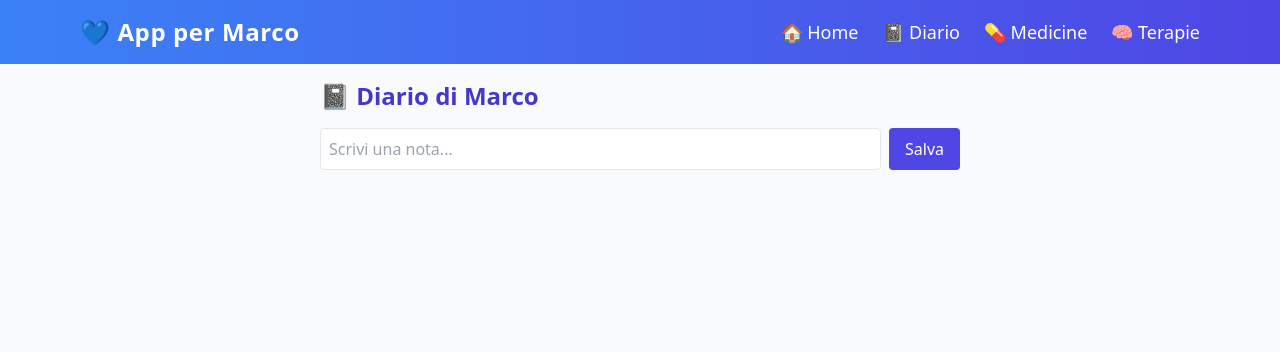
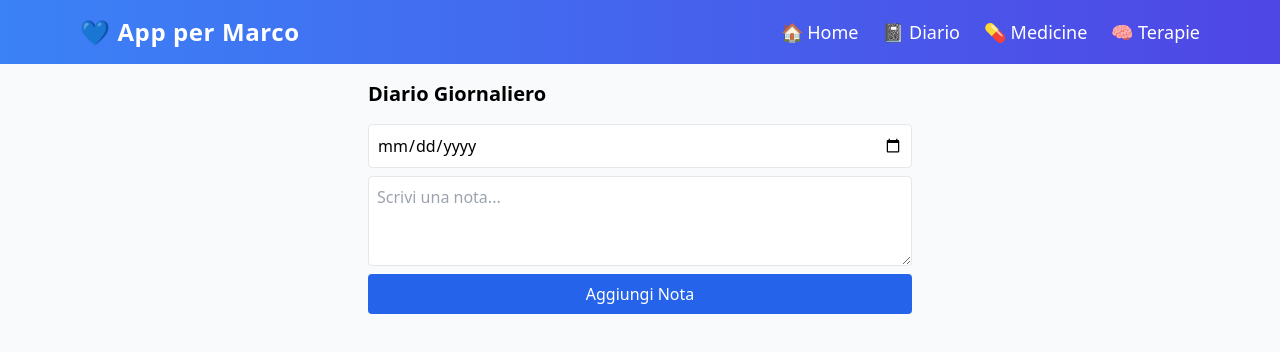
Before and after one commit to Arcasius/app-per-marco, a React (Vite) app: page /diario in a window 1280 px wide. Shown: the top 352 px of the page. Built offline with nearby package versions, Linux system fonts and the light colour scheme; the HTML template or start-up script is replaced by a standard one.

Commit message:
Add files via upload

```diff
--- a/src/components/Diario.jsx
+++ b/src/components/Diario.jsx
@@ -1,72 +1,48 @@
-import React, { useState, useEffect } from 'react';
 
-export default function Diario() {
-  const [note, setNote] = useState('');
-  const [list, setList] = useState([]);
+import React, { useState } from 'react';
 
-  const getToday = () => {
-    return new Date().toLocaleDateString('it-IT', {
-      day: '2-digit',
-      month: 'long',
-      year: 'numeric',
-    });
+const Diario = () => {
+  const [note, setNote] = useState([]);
+  const [testo, setTesto] = useState('');
+  const [data, setData] = useState('');
+
+  const handleAggiungi = () => {
+    if (!testo || !data) return;
+    const nuova = { testo, data };
+    setNote([...note, nuova]);
+    setTesto('');
+    setData('');
   };
 
-  useEffect(() => {
-    const saved = JSON.parse(localStorage.getItem('diario') || '[]');
-    setList(saved);
-  }, []);
-
-  const saveNote = () => {
-    if (!note.trim()) return;
-
-    const newItem = {
-      note: note.trim(),
-      date: getToday(),
-    };
-
-    const updated = [...list, newItem];
-    setList(updated);
-    localStorage.setItem('diario', JSON.stringify(updated));
-    setNote('');
+  const raggruppaNote = () => {
+    return note.reduce((acc, n) => {
+      if (!acc[n.data]) acc[n.data] = [];
+      acc[n.data].push(n.testo);
+      return acc;
+    }, {});
   };
 
-  const grouped = list.reduce((acc, item) => {
-    acc[item.date] = acc[item.date] || [];
-    acc[item.date].push(item.note);
-    return acc;
-  }, {});
+  const notePerData = raggruppaNote();
 
   return (
-    <div className="max-w-2xl mx-auto p-4">
-      <h2 className="text-2xl font-semibold mb-4 text-indigo-700">📓 Diario di Marco</h2>
-      <div className="flex gap-2 mb-4">
-        <input
-          value={note}
-          onChange={(e) => setNote(e.target.value)}
-          placeholder="Scrivi una nota..."
-          className="p-2 border rounded w-full"
-        />
-        <button
-          onClick={saveNote}
-          className="bg-indigo-600 text-white px-4 py-2 rounded hover:bg-indigo-700"
-        >
-          Salva
-        </button>
+    <div className="p-4 max-w-xl mx-auto">
+      <h2 className="text-xl font-bold mb-4">Diario Giornaliero</h2>
+      <div className="grid grid-cols-1 gap-2 mb-4">
+        <input className="border p-2 rounded" type="date" value={data} onChange={(e) => setData(e.target.value)} />
+        <textarea className="border p-2 rounded" rows="3" placeholder="Scrivi una nota..." value={testo} onChange={(e) => setTesto(e.target.value)} />
+        <button className="bg-blue-600 text-white p-2 rounded" onClick={handleAggiungi}>Aggiungi Nota</button>
       </div>
 
-      {Object.keys(grouped).reverse().map((date) => (
-        <div key={date} className="mb-6">
-          <h3 className="text-lg font-semibold text-gray-800 mb-2">🗓️ {date}</h3>
-          <ul className="space-y-2">
-            {grouped[date].map((entry, idx) => (
-              <li key={idx} className="bg-indigo-100 border border-indigo-300 rounded p-3 text-sm">
-                {entry}
-              </li>
-            ))}
-          </ul>
+      {Object.entries(notePerData).map(([giorno, testi], idx) => (
+        <div key={idx} className="mb-6 border rounded p-4 bg-white shadow-sm">
+          <h3 className="font-bold text-lg mb-2">🗓️ {giorno}</h3>
+          {testi.map((t, i) => (
+            <p key={i} className="mb-2">• {t}</p>
+          ))}
         </div>
       ))}
     </div>
   );
-}
+};
+
+export default Diario;
--- a/src/components/Medicine.jsx
+++ b/src/components/Medicine.jsx
@@ -1,84 +1,69 @@
-import React, { useState, useEffect } from 'react';
 
-export default function Medicine() {
-  const [name, setName] = useState('');
-  const [time, setTime] = useState('');
-  const [list, setList] = useState([]);
+import React, { useState } from 'react';
 
-  const getToday = () => {
-    return new Date().toLocaleDateString('it-IT', {
-      day: '2-digit',
-      month: 'long',
-      year: 'numeric',
-    });
+const Medicine = () => {
+  const [medicineList, setMedicineList] = useState([]);
+  const [nome, setNome] = useState('');
+  const [orario, setOrario] = useState('');
+  const [data, setData] = useState('');
+  const [editingIndex, setEditingIndex] = useState(null);
+
+  const handleAggiungi = () => {
+    if (!nome || !orario || !data) return;
+    const nuova = { nome, orario, data };
+    if (editingIndex !== null) {
+      const aggiornata = [...medicineList];
+      aggiornata[editingIndex] = nuova;
+      setMedicineList(aggiornata);
+      setEditingIndex(null);
+    } else {
+      setMedicineList([...medicineList, nuova]);
+    }
+    setNome('');
+    setOrario('');
+    setData('');
   };
 
-  useEffect(() => {
-    const saved = JSON.parse(localStorage.getItem('medicine') || '[]');
-    setList(saved);
-  }, []);
-
-  const addMedicine = () => {
-    if (!name.trim() || !time) {
-      alert('Inserisci un nome e un orario');
-      return;
-    }
-
-    const newItem = {
-      name: name.trim(),
-      time,
-      date: getToday(),
-    };
-
-    const updated = [...list, newItem];
-    setList(updated);
-    localStorage.setItem('medicine', JSON.stringify(updated));
-    setName('');
-    setTime('');
+  const handleModifica = (index) => {
+    const m = medicineList[index];
+    setNome(m.nome);
+    setOrario(m.orario);
+    setData(m.data);
+    setEditingIndex(index);
   };
 
-  const grouped = list.reduce((acc, item) => {
-    acc[item.date] = acc[item.date] || [];
-    acc[item.date].push(item);
-    return acc;
-  }, {});
+  const handleElimina = (index) => {
+    const aggiornata = [...medicineList];
+    aggiornata.splice(index, 1);
+    setMedicineList(aggiornata);
+  };
 
   return (
-    <div className="max-w-2xl mx-auto p-4">
-      <h2 className="text-2xl font-semibold mb-4 text-indigo-700">💊 Medicine</h2>
-      <div className="flex flex-wrap gap-2 mb-4">
-        <input
-          value={name}
-          onChange={(e) => setName(e.target.value)}
-          placeholder="Nome medicina"
-          className="p-2 border rounded w-full sm:w-auto"
-        />
-        <input
-          type="time"
-          value={time}
-          onChange={(e) => setTime(e.target.value)}
-          className="p-2 border rounded"
-        />
-        <button
-          onClick={addMedicine}
-          className="bg-indigo-600 text-white px-4 py-2 rounded hover:bg-indigo-700"
-        >
-          Aggiungi
+    <div className="p-4 max-w-xl mx-auto">
+      <h2 className="text-xl font-bold mb-4">Gestione Medicine</h2>
+      <div className="grid grid-cols-1 gap-2 mb-4">
+        <input className="border p-2 rounded" placeholder="Nome medicina" value={nome} onChange={(e) => setNome(e.target.value)} />
+        <input className="border p-2 rounded" type="time" value={orario} onChange={(e) => setOrario(e.target.value)} />
+        <input className="border p-2 rounded" type="date" value={data} onChange={(e) => setData(e.target.value)} />
+        <button className="bg-green-600 text-white p-2 rounded" onClick={handleAggiungi}>
+          {editingIndex !== null ? "Modifica Medicina" : "Aggiungi Medicina"}
         </button>
       </div>
 
-      {Object.keys(grouped).reverse().map((date) => (
-        <div key={date} className="mb-6">
-          <h3 className="text-lg font-semibold text-gray-800 mb-2">🗓️ {date}</h3>
-          <ul className="space-y-2">
-            {grouped[date].map((med, idx) => (
-              <li key={idx} className="bg-indigo-100 border border-indigo-300 rounded p-3 text-sm">
-                {med.name} alle {med.time}
-              </li>
-            ))}
-          </ul>
-        </div>
-      ))}
+      <div className="space-y-4">
+        {medicineList.map((m, index) => (
+          <div key={index} className="border p-4 rounded shadow-sm bg-gray-50">
+            <p><strong>{m.nome}</strong></p>
+            <p>{m.data} alle {m.orario}</p>
+            <div className="mt-2 space-x-2">
+              <button className="bg-yellow-400 px-3 py-1 rounded" onClick={() => handleModifica(index)}>Modifica</button>
+              <button className="bg-red-500 text-white px-3 py-1 rounded" onClick={() => handleElimina(index)}>Elimina</button>
+            </div>
+          </div>
+        ))}
+      </div>
     </div>
   );
-}
+};
+
+export default Medicine;
```
